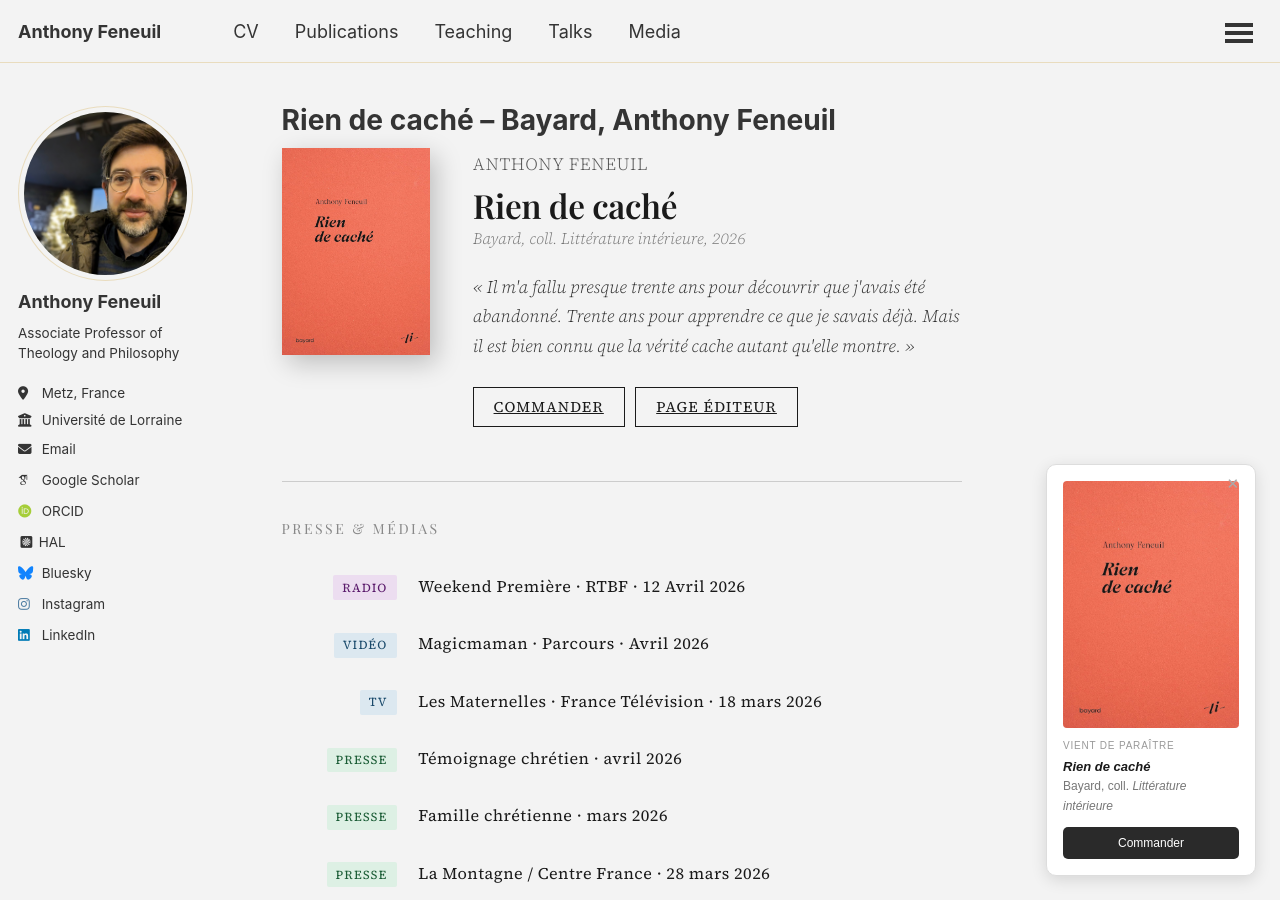
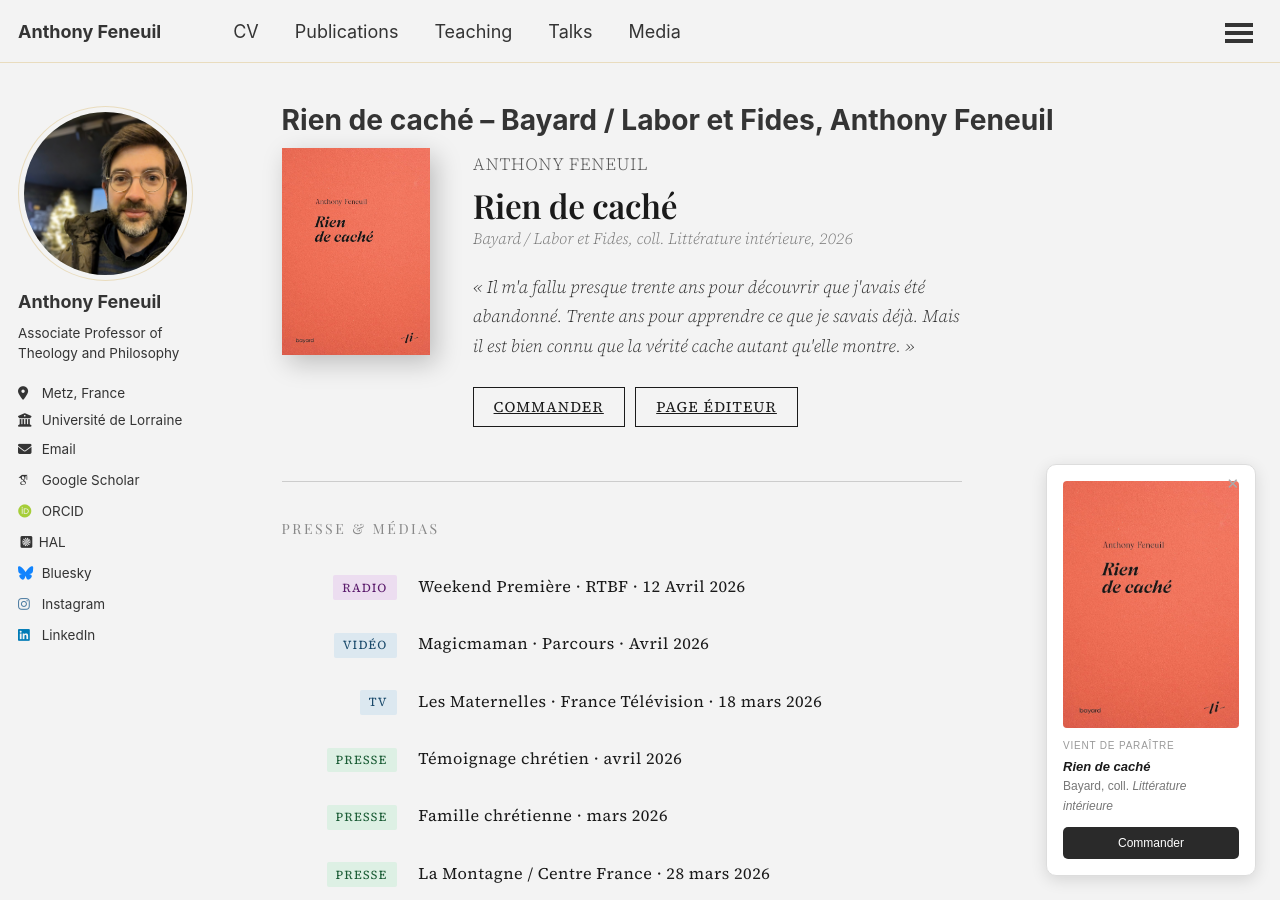
Before and after one commit to anfnl/anfnl.github.io, a Jekyll site: the page built from _pages/rien-de-cache.md, in a window 1280 px wide and 900 px high. Built offline with Jekyll 4.4.1, drawn with Linux system fonts in a browser that asks for light colours; some web fonts are replaced; a script that is not in the unit is left out.

Commit message:
Update rien-de-cache.md

```diff
--- a/_pages/rien-de-cache.md
+++ b/_pages/rien-de-cache.md
@@ -1,7 +1,7 @@
 ---
 layout: archive
-title: "Rien de caché – Bayard, Anthony Feneuil"
-description: "« Récit littéraire et philosophique d'Anthony Feneuil sur sa vie sous X et sa recherche des origines."
+title: "Rien de caché – Bayard / Labor et Fides, Anthony Feneuil"
+description: "Récit littéraire et philosophique d'Anthony Feneuil sur sa vie sous X et sa recherche des origines."
 permalink: /rien-de-cache/
 author_profile: true
 ---
@@ -54,7 +54,7 @@
 <div class="rdc-meta">
 <p class="rdc-author">Anthony Feneuil</p>
 <h1 class="rdc-title">Rien de caché</h1>
-<p class="rdc-editor">Bayard, coll. <em>Littérature intérieure</em>, 2026</p>
+<p class="rdc-editor">Bayard / Labor et Fides, coll. <em>Littérature intérieure</em>, 2026</p>
 <p class="rdc-desc">&laquo;&nbsp;Il m'a fallu presque trente ans pour découvrir que j'avais été abandonné. Trente ans pour apprendre ce que je savais déjà. Mais il est bien connu que la vérité cache autant qu'elle montre.&nbsp;&raquo;</p>
 <div class="rdc-buttons">
 <a class="rdc-buy" href="https://www.placedeslibraires.fr/livre/9782227503502-rien-de-cache-anthony-feneuil/" target="_blank">Commander</a>
```
